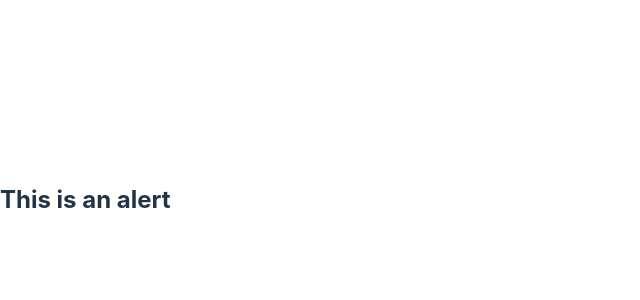
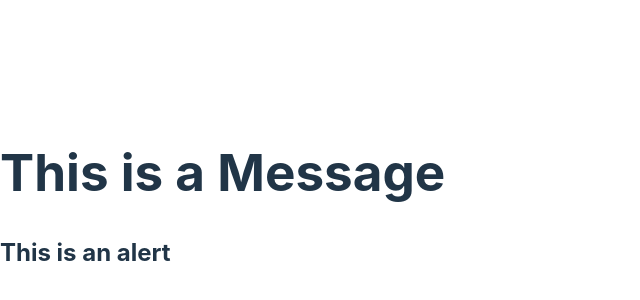
Before and after one commit to Heshani833/React-practice, a React (Vite) app: page / in a window 1280 px wide. Shown: the part 200-500 px from the top of the page, without its empty margins (0-640 px from the left). Built offline with nearby package versions, Linux system fonts and the light colour scheme.

Commit message:
calling two components

```diff
--- a/src/App.tsx
+++ b/src/App.tsx
@@ -2,7 +2,12 @@ import Alert from "./Alert";
 import Message from "./Message";
 
 function App() {
-  return <Message />;
+  return (
+    <div>
+      <Message />
+      <Alert />
+    </div>
+  );
 }
 
 export default App;
--- a/src/Message.tsx
+++ b/src/Message.tsx
@@ -1,7 +1,7 @@
 import Alert from "./Alert";
 
 function Message() {
-  return <Alert/>;
+  return <h1>This is a Message</h1>;
 }
 
 export default Message;
```
